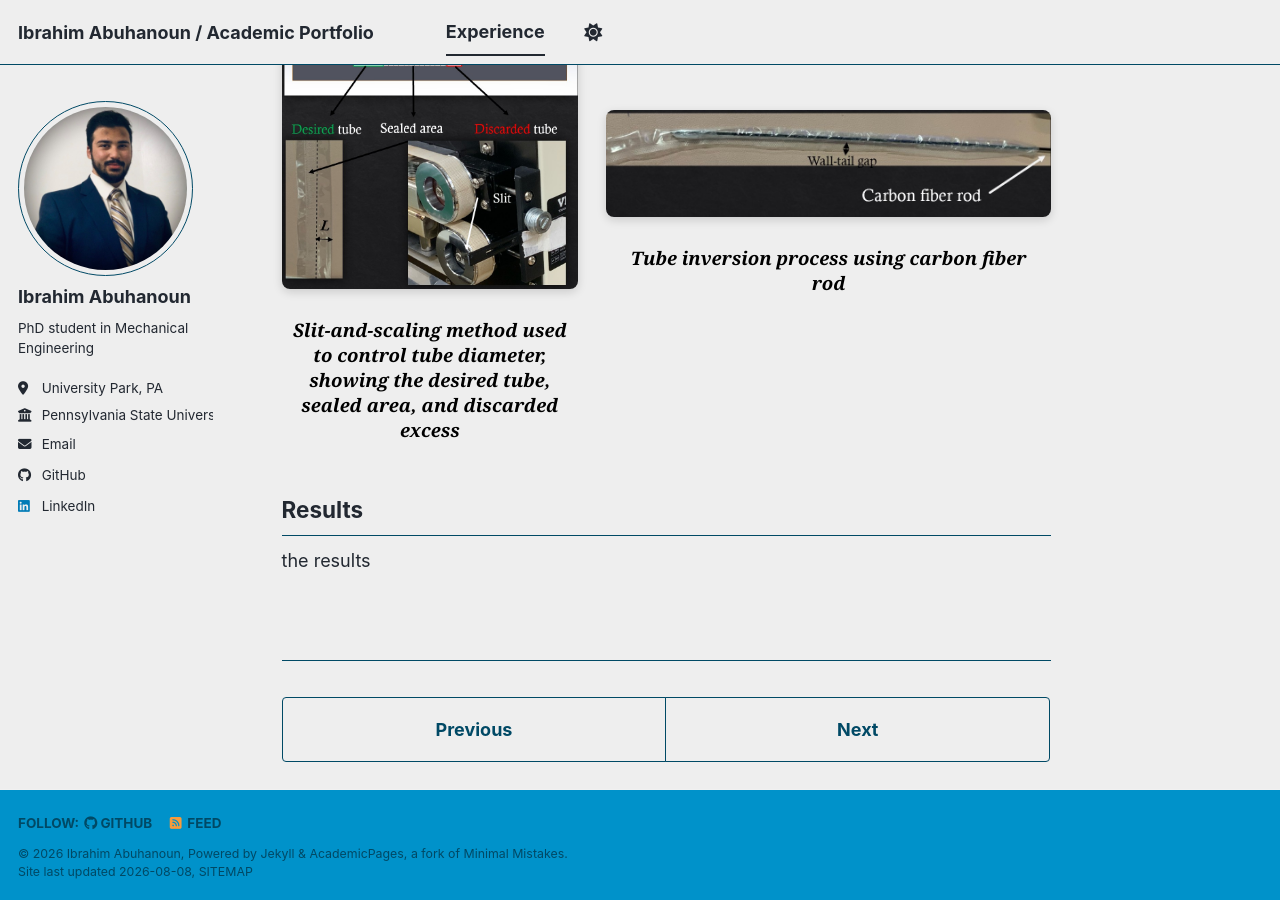
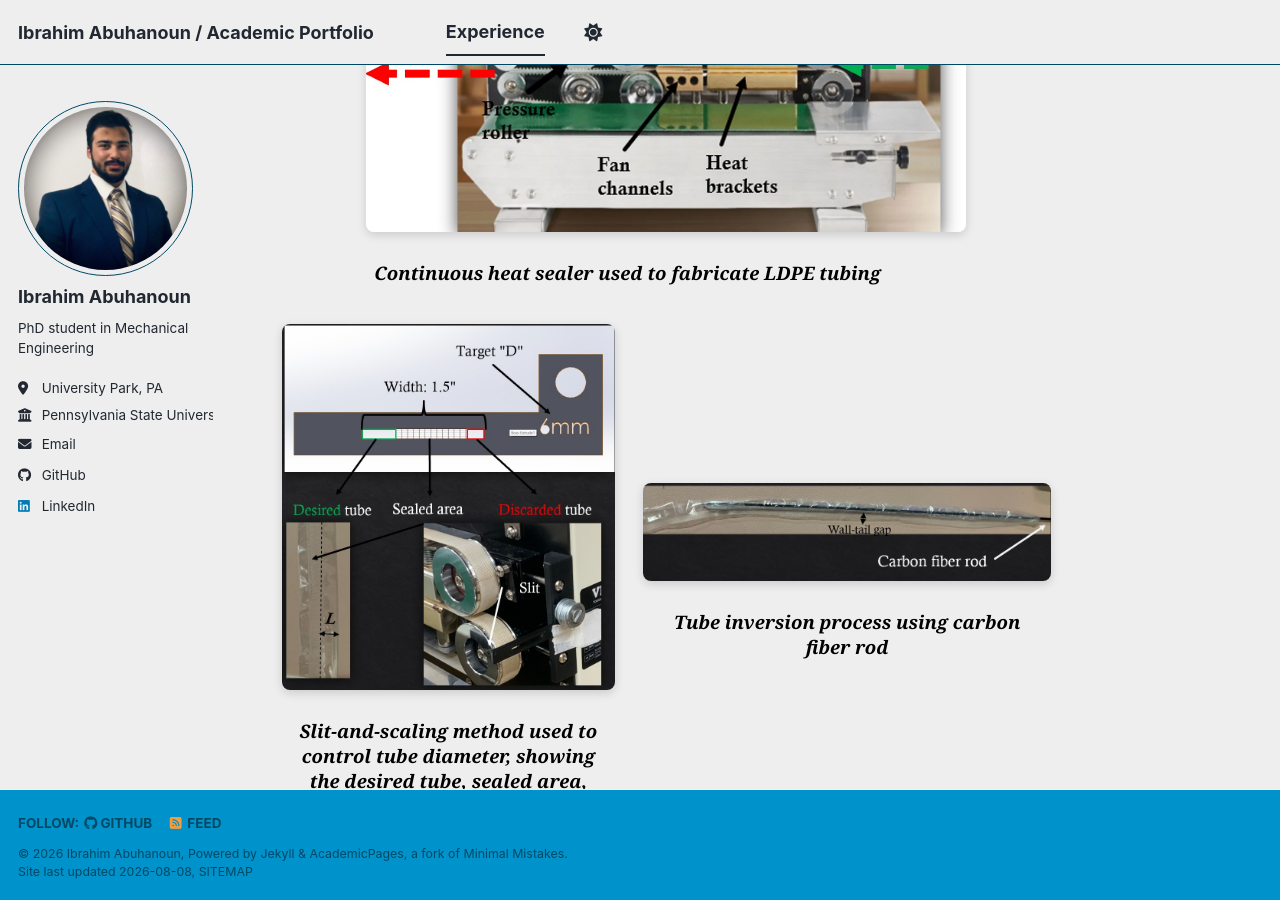
Before and after one commit to IbrahimAbuhanoun/IbrahimAbuhanoun.github.io, a Jekyll site: the page built from _portfolio/portfolio-1.md, in a window 1280 px wide and 900 px high, scrolled down 5042 px. Built offline with Jekyll 4.4.1, drawn with Linux system fonts in a browser that asks for light colours; a style sheet for code colours, icons or effects is not loaded.

Commit message:
Update portfolio-1.md

```diff
--- a/_portfolio/portfolio-1.md
+++ b/_portfolio/portfolio-1.md
@@ -250,7 +250,24 @@ Vine robot tubes were fabricated from low-density polyethylene (LDPE) film, a wi
 - **Diameter scaling** — Target tube diameter was set via a slit-and-scaling method, using the relationship *D = 2L/π* (derived from the tube's circumference) to calculate the offset needed to reach a desired diameter.
 - **Carbon-fiber inversion rods** — Thin (1/16" diameter) carbon fiber rods were used to invert the tubes maximizing the clearance between the tube's tail and wall, which allows for more airflow to pass through and evert the tube at lower, more manageable pressures.
 
-<div class="research-figure-grid" style="grid-template-columns: 0.8fr 1.2fr; margin-top:20px; align-items:center;">
+<div class="research-figure-grid" style="grid-template-columns: 1fr; margin-top:20px;">
+  <figure class="research-figure" style="max-width:600px; margin:0 auto;">
+    <img
+      src="/images/VEVOR_Slr.jpg"
+      alt="VEVOR continuous heat sealer used for tube fabrication"
+      style="width:100%;
+             height:auto;
+             display:block;
+             border-radius:8px;
+             box-shadow:0 3px 10px rgba(0,0,0,0.15);"
+    >
+    <figcaption class="research-caption">
+       Continuous heat sealer used to fabricate LDPE tubing
+    </figcaption>
+  </figure>
+</div>
+
+<div class="research-figure-grid" style="grid-template-columns: 0.9fr 1.1fr; margin-top:20px; align-items:center;">
   <figure class="research-figure">
     <img
       src="/images/Slit_Method.jpg"
```
